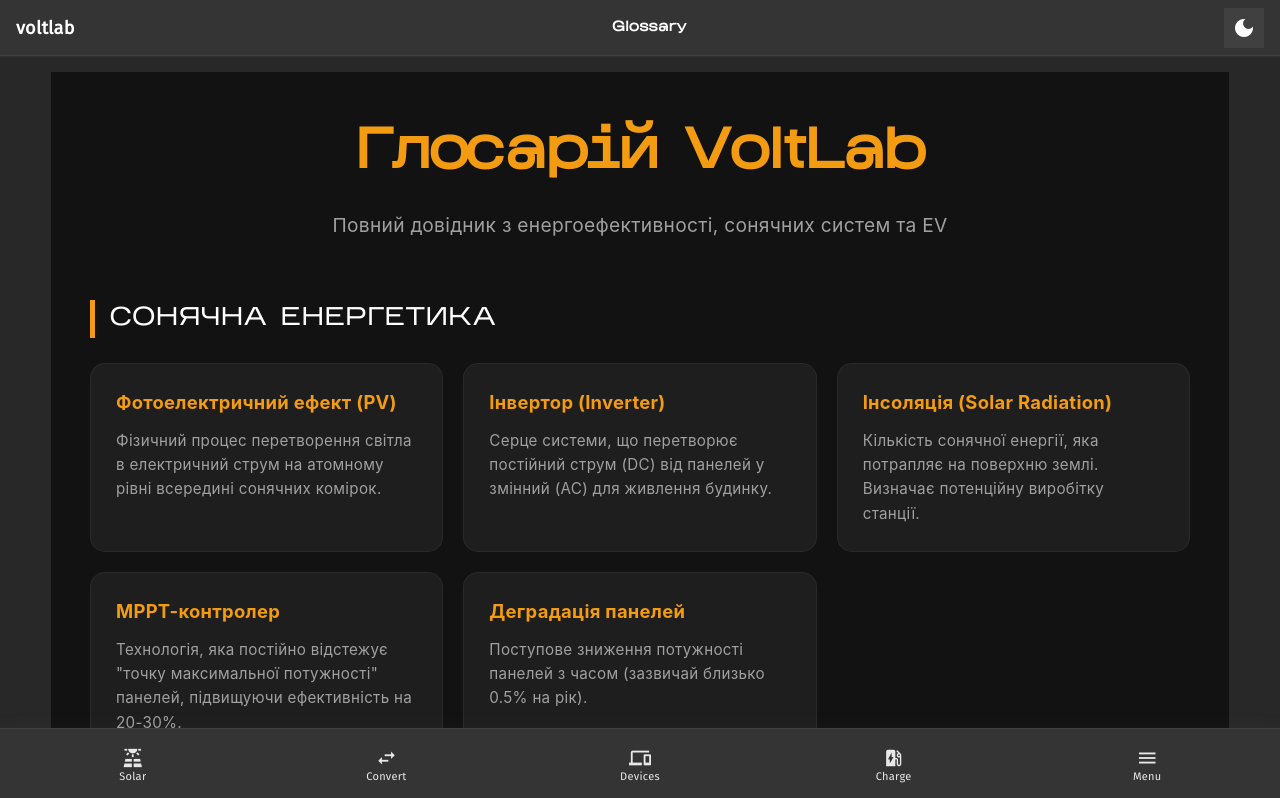
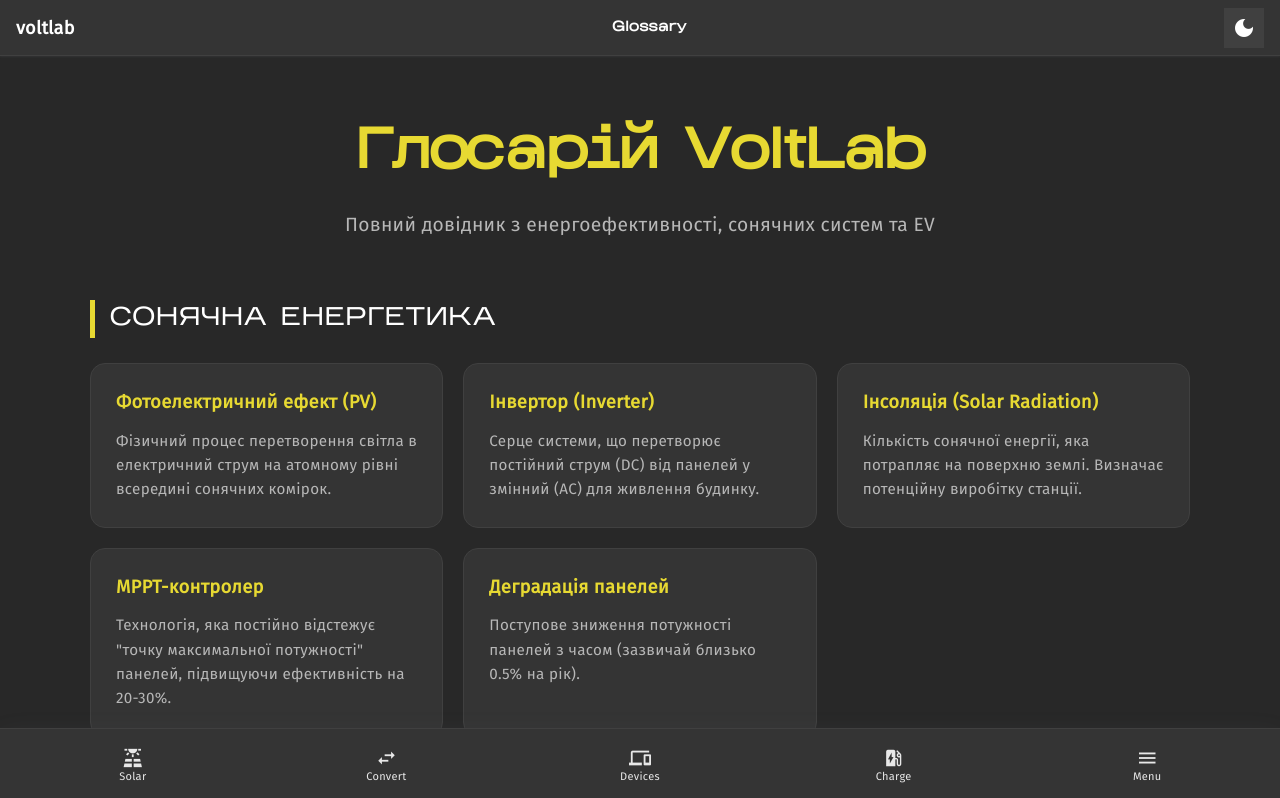
Before and after one commit to IT-Kamianets/voltlab.itkamianets.com, an Angular app: page /glossary in a window 1280 px wide. Shown: the top 798 px of the page. Built offline with nearby package versions, Linux system fonts and the light colour scheme.

Commit message:
feat(glossary): refactor styles to use CSS variables for improved theming and maintainability

```diff
--- a/src/app/pages/glossary/glossary.component.scss
+++ b/src/app/pages/glossary/glossary.component.scss
@@ -1,20 +1,14 @@
 // Фірмові кольори VoltLab
-$accent: #f39c12;
-$bg-dark: #121212;
-$card-bg: #1e1e1e;
-$text-light: #ffffff;
-$text-muted: #a0a0a0;
-
 :host {
   display: block;
-  background-color: $bg-dark;
+  background-color: var(--c-bg-primary);
   min-height: 100vh;
   width: 100%;
 }
 
 .voltlab-glossary {
-  color: $text-light;
-  font-family: 'Inter', -apple-system, BlinkMacSystemFont, 'Segoe UI', Roboto, sans-serif;
+  color: var(--c-text-primary);
+  font-family: var(--ff-base);
   padding: 40px 20px;
 
   .container {
@@ -28,24 +22,24 @@
 
     .glossary-title {
       font-size: clamp(2.2rem, 5vw, 3.5rem);
-      color: $accent;
+      color: var(--c-primary);
       font-weight: 800;
       letter-spacing: -1px;
       margin-bottom: 15px;
     }
 
     .glossary-subtitle {
-      color: $text-muted;
+      color: var(--c-text-muted);
       font-size: 1.2rem;
     }
   }
 
   .category-label {
     font-size: 1.6rem;
-    color: $text-light;
+    color: var(--c-text-secondary);
     margin: 50px 0 25px;
     padding-left: 15px;
-    border-left: 5px solid $accent;
+    border-left: 5px solid var(--c-primary);
     text-transform: uppercase;
     letter-spacing: 1px;
   }
@@ -58,21 +52,21 @@
   }
 
   .glossary-card {
-    background: $card-bg;
+    background: var(--c-bg-secondary);
     padding: 25px;
     border-radius: 15px;
-    border: 1px solid rgba(255, 255, 255, 0.05);
-    transition: all 0.3s ease-in-out;
+    border: 1px solid var(--c-border);
+    transition: all var(--motion) var(--easing);
 
     &:hover {
       transform: translateY(-8px);
-      border-color: rgba($accent, 0.6);
-      box-shadow: 0 12px 25px rgba(0, 0, 0, 0.5);
+      border-color: var(--c-primary);
+      box-shadow: var(--shadow-md);
     }
 
     dt {
       font-weight: 700;
-      color: $accent;
+      color: var(--c-primary);
       font-size: 1.15rem;
       margin-bottom: 12px;
       position: relative;
@@ -82,7 +76,7 @@
       margin: 0;
       font-size: 0.95rem;
       line-height: 1.6;
-      color: $text-muted;
+      color: var(--c-text-muted);
     }
   }
 }
```
